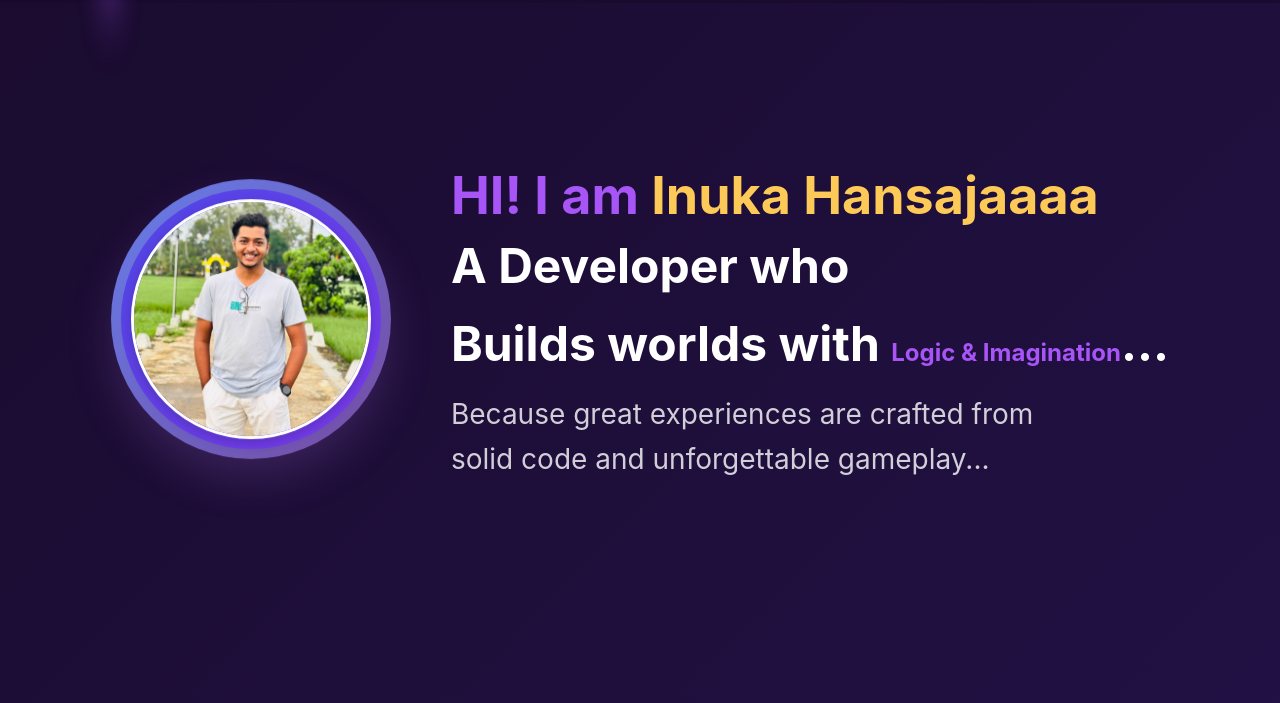
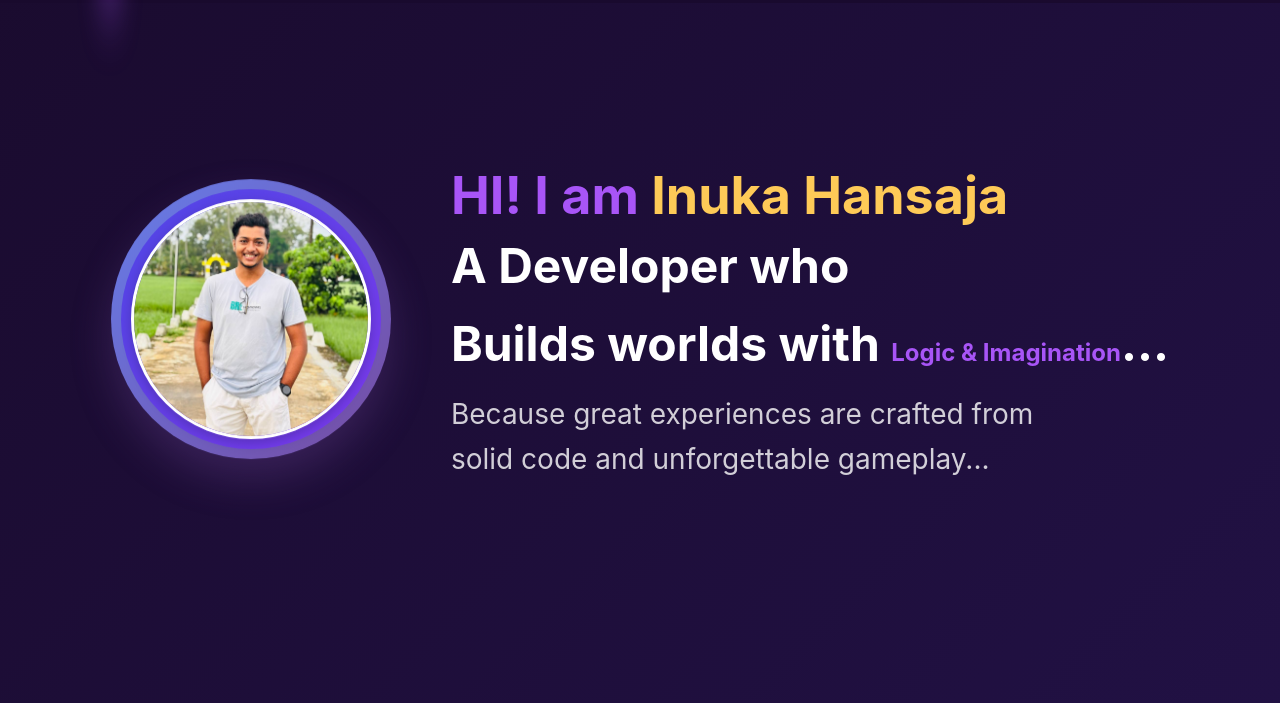
Before and after one commit to InukaHansaja/Portfolio, a plain HTML site: page index.html in a window 1280 px wide. Shown: the part 97-800 px from the top of the page. Drawn offline with Linux system fonts and the light colour scheme.

Commit message:
portfolio name changed

```diff
--- a/index.html
+++ b/index.html
@@ -33,7 +33,7 @@
                 </div>
             </div>
             <div class="hero-text">
-                <h1>HI! I am <span class="highlight">Inuka Hansajaaaa</span></h1>
+                <h1>HI! I am <span class="highlight">Inuka Hansaja</span></h1>
                 <h2>A Developer who</h2>
                 <h2>Builds worlds with <span class="tagline">Logic & Imagination</span>...</h2>
                 <p style="font-size: 28px;">Because great experiences are crafted from solid code and unforgettable gameplay...</p>
```
